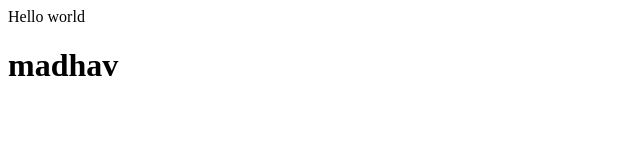
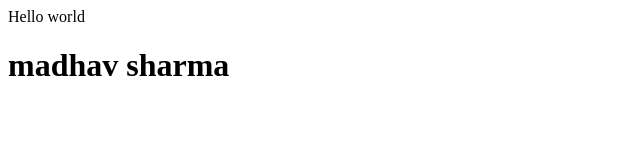
Before and after one commit to madhav0071/sample_repo2, a plain HTML site: page index.html in a window 1280 px wide. Shown: the whole page, without its empty margins (0-640 px from the left). Drawn offline with Linux system fonts and the light colour scheme.

Commit message:
some change

```diff
--- a/index.html
+++ b/index.html
@@ -1,2 +1,2 @@
 <p>Hello world</p>
-<h1>madhav</h1>
+<h1>madhav sharma</h1>
```
